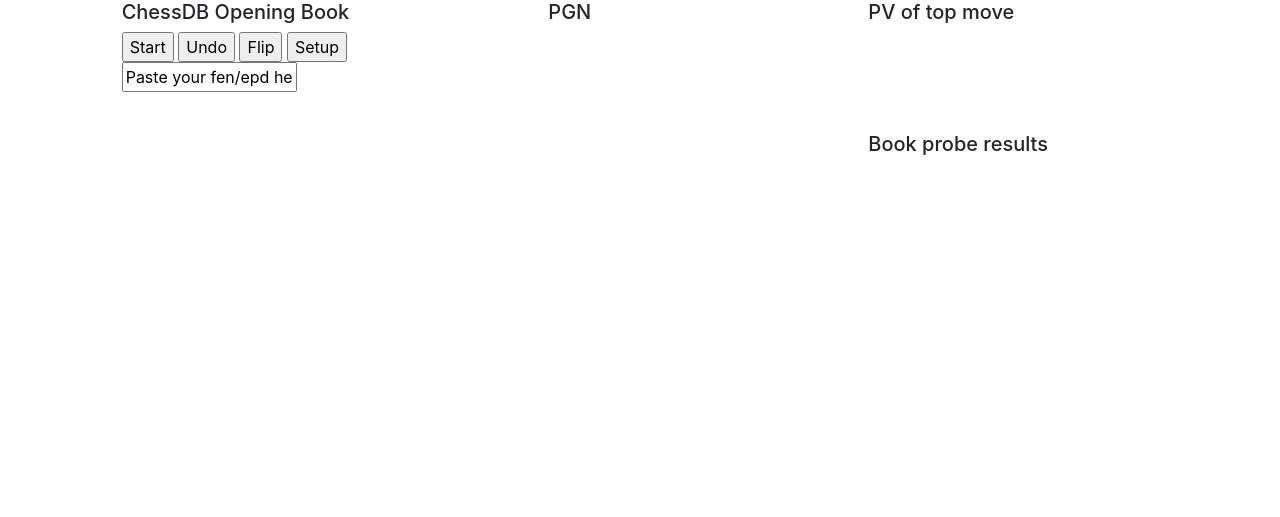
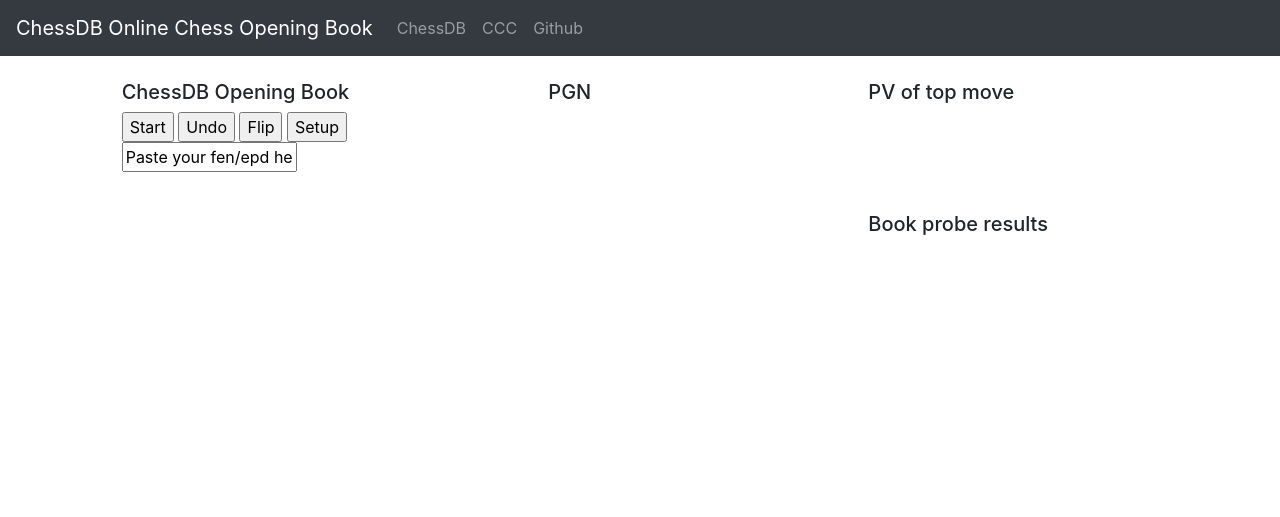
Before and after one commit to fsmosca/ChessDB-Online-Book, a plain HTML site: page index.html in a window 1280 px wide. Drawn offline with nearby package versions, Linux system fonts and the light colour scheme.

Commit message:
Add navigation bar and links.

```diff
--- a/index.html
+++ b/index.html
@@ -19,7 +19,27 @@
   </head>
 
   <body>
-    <!-- start example HTML --->
+    <nav class="navbar navbar-expand-md bg-dark navbar-dark">
+      <a class="navbar-brand" href="#">ChessDB Online Chess Opening Book</a>
+      <button class="navbar-toggler" type="button" data-toggle="collapse" data-target="#collapsibleNavbar">
+        <span class="navbar-toggler-icon"></span>
+      </button>
+      <div class="collapse navbar-collapse" id="collapsibleNavbar">
+        <ul class="navbar-nav">
+          <li class="nav-item">
+            <a class="nav-link" href="https://github.com/noobpwnftw/chessdb" target="_blank">ChessDB</a>
+          </li>
+          <li class="nav-item">
+            <a class="nav-link" href="http://talkchess.com/forum3/index.php" target="_blank">CCC</a>
+          </li>
+          <li class="nav-item">
+            <a class="nav-link" href="https://github.com/fsmosca/ChessDB-Online-Book" target="_blank">Github</a>
+          </li>
+        </ul>
+      </div>
+    </nav>
+    <br>
+
     <div class="container-fluid">
       <div class="row">
         <!-- Col 1 -->
```
